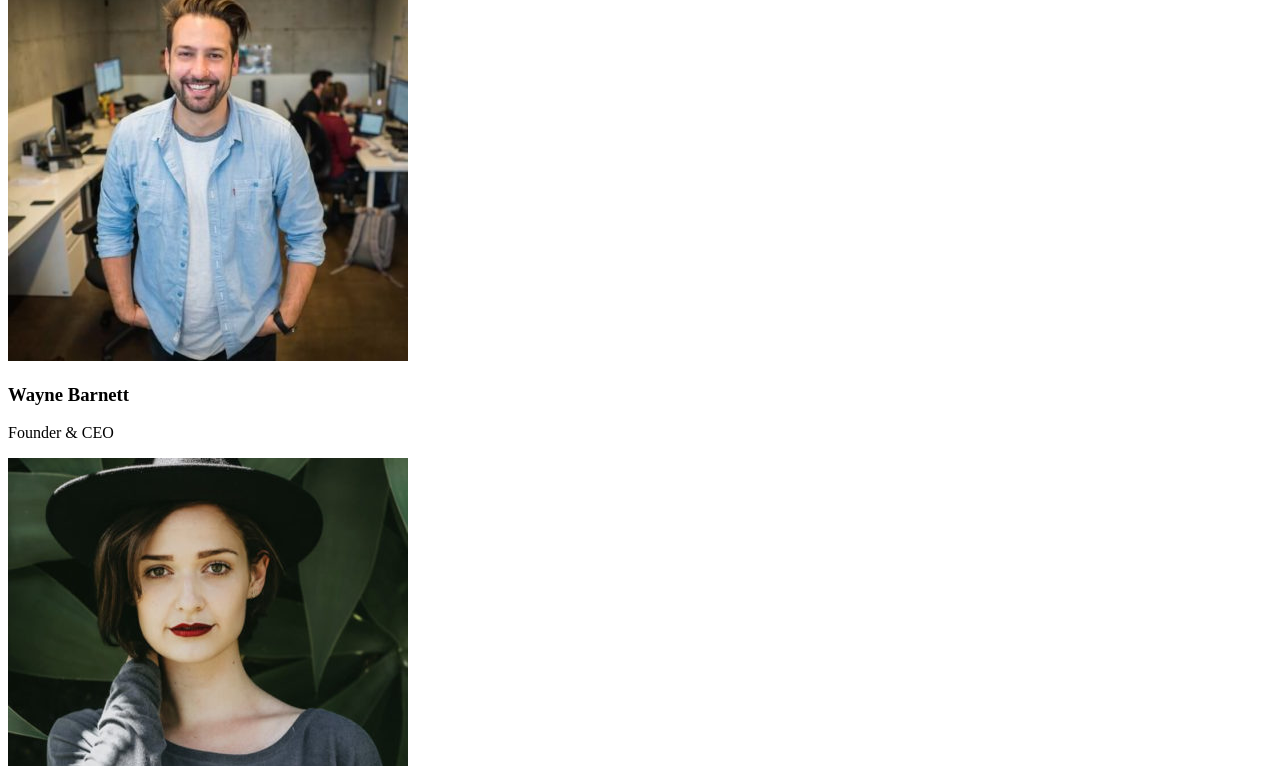
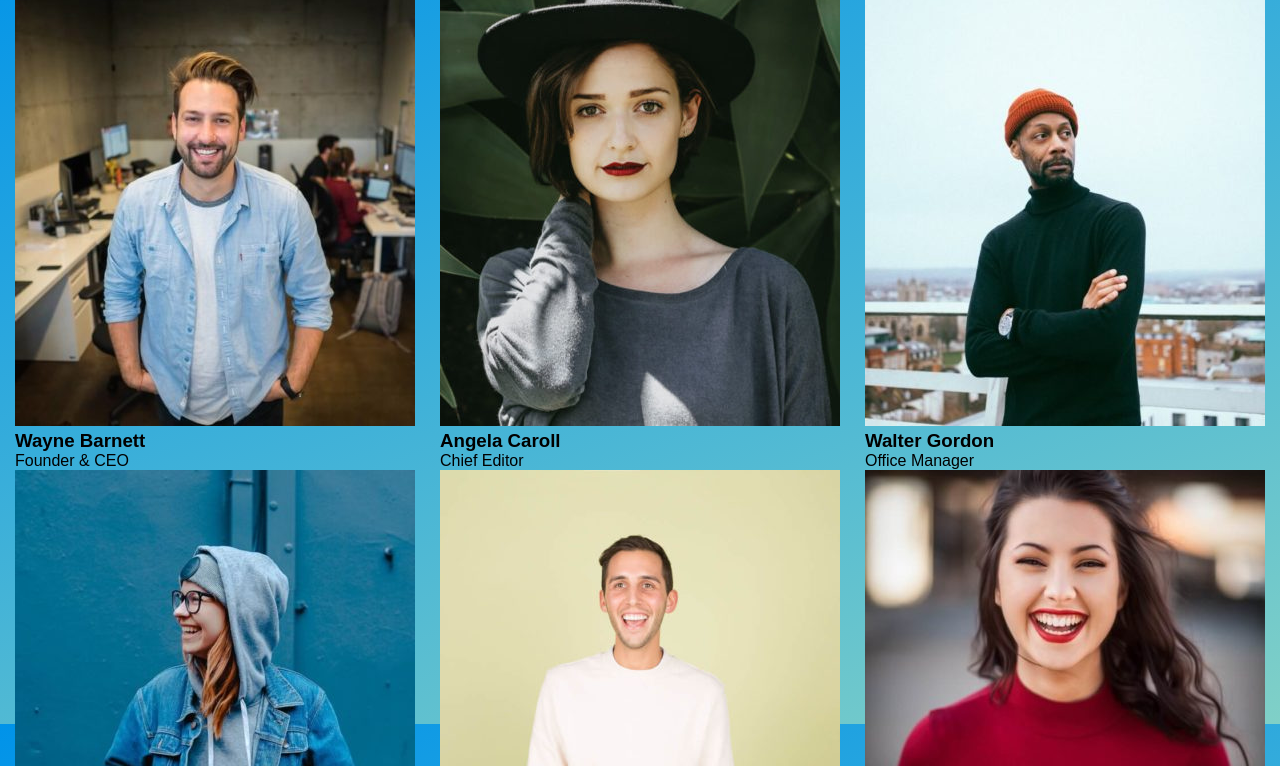
Before and after one commit to PasqualeIannace/js-our-team, a plain HTML site: page index.html in a window 1280 px wide. Shown: the part 76-842 px from the top of the page. Drawn offline with Linux system fonts and the light colour scheme.

Commit message:
Iniziato stile pagina

```diff
--- /dev/null
+++ b/css/style.css
@@ -0,0 +1,26 @@
+* {
+    box-sizing: border-box;
+    padding: 0;
+    margin: 0;
+}
+
+body {
+    font-family: sans-serif;
+    height: 100vh;
+    background-color: #0093E9;
+    background-image: linear-gradient(160deg, #0093E9 0%, #80D0C7 100%);
+}
+
+#container {
+    display: flex;
+    flex-wrap: wrap;
+    margin: 0 auto;
+    max-width: 1250px;
+    height: 90%;
+    justify-content: space-between;
+    align-content: space-between;
+}
+
+.card {
+
+}
--- a/index.html
+++ b/index.html
@@ -4,10 +4,13 @@
     <meta charset="UTF-8">
     <meta name="viewport" content="width=device-width, initial-scale=1.0">
     <title>Our Team</title>
+    <link rel="stylesheet" href="./css/style.css">
 </head>
 <body>
 
     <div id="container">
+        <h1>Our Team</h1>
+        <p>Lorem, ipsum dolor sit amet consectetur adipisicing elit. Dolorem, aut pariatur, ut, molestias consequuntur laborum veritatis reiciendis ex quod nihil enim! Distinctio delectus nulla dolores repellendus, nemo ipsam. Molestiae, perferendis.</p>
 
     </div>
 
```
